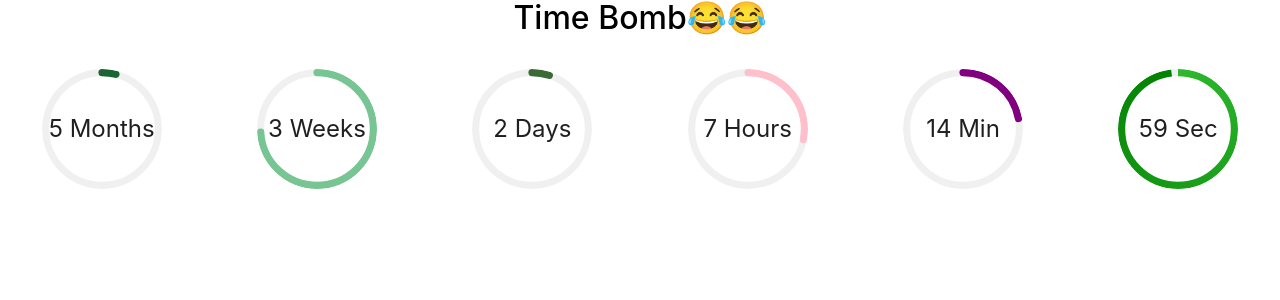
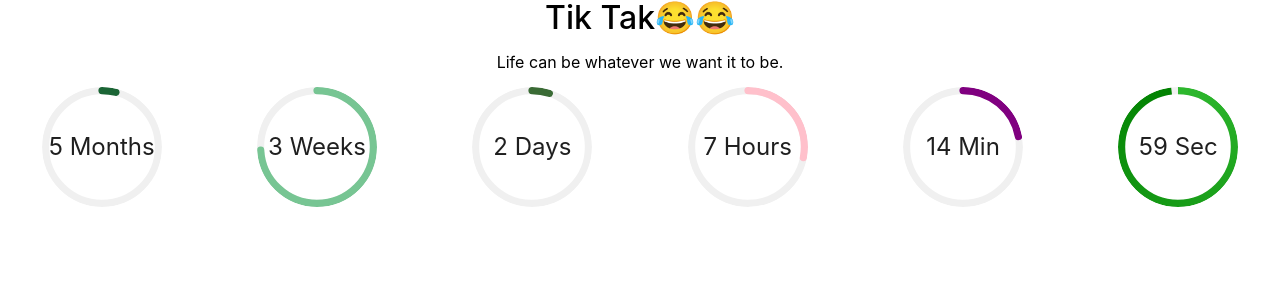
Before and after one commit to Skylahaustine/memisswanjiku, a React (Create React App) app: page / in a window 1280 px wide. Shown: the top 300 px of the page. Built offline with nearby package versions, Linux system fonts and the light colour scheme.

Commit message:
refactor naming

```diff
--- a/public/index.html
+++ b/public/index.html
@@ -2,7 +2,7 @@
 <html lang="en">
   <head>
     <meta charset="utf-8" />
-    <link rel="icon" href="%PUBLIC_URL%/favicon.ico" />
+    <link rel="icon" href="%PUBLIC_URL%/red.png" />
     <meta name="viewport" content="width=device-width, initial-scale=1" />
     <meta name="theme-color" content="#000000" />
     <meta
@@ -24,7 +24,7 @@
       work correctly both with client-side routing and a non-root public URL.
       Learn how to configure a non-root public URL by running `npm run build`.
     -->
-    <title>React App</title>
+    <title>Audith App</title>
   </head>
   <body>
     <noscript>You need to enable JavaScript to run this app.</noscript>
--- a/src/Timer.js
+++ b/src/Timer.js
@@ -1,6 +1,6 @@
 import React, { useState, useEffect } from "react";
 import { Col, Progress, Row } from "antd";
-import Picha from "./Components/Timer/Assets/Images/gra.jpg";
+
 
 const Timer = () => {
   const [timeRemaining, setTimeRemaining] = useState({
@@ -48,13 +48,6 @@ const Timer = () => {
       );
       const minutes = Math.floor((diff % (1000 * 60 * 60)) / (1000 * 60));
       const seconds = Math.floor((diff % (1000 * 60)) / 1000);
-      console.log("years", years);
-      console.log("months", months);
-      console.log("weeks", weeks);
-      console.log("days", days);
-      console.log("hours", hours);
-      console.log("minutes", minutes);
-      console.log("seconds", seconds);
 
       setTimeRemaining({
         years,
@@ -71,21 +64,19 @@ const Timer = () => {
   }, []);
   const style = {
     textAlign: "center",
-    //   , backgroundImage: `url(${Picha})`,
-    //   backgroundSize: 'cover',
   };
 
   return (
     <div style={style}>
-      <h1>Time Bomb😂😂</h1>
-
+      <h1>Tik Tak😂😂</h1>
+      Life can be whatever we want it to be.
       <Row justify={"center"} gutter={12}>
         {timeRemaining.years > 0 && (
           <Col lg={4} md={6} sm={12}>
             <div style={{ margin: "16px 0" }}>
               <Progress
                 type="circle"
-                percent={Math.round((timeRemaining.years * 100)/12 )}
+                percent={Math.round((timeRemaining.years * 100) / 12)}
                 format={() => `${timeRemaining.years} Years`}
               />
             </div>
@@ -98,7 +89,7 @@ const Timer = () => {
                 type="circle"
                 percent={timeRemaining.months}
                 format={() => `${timeRemaining.months} Months`}
-                strokeColor={ "#1b6535" }
+                strokeColor={"#1b6535"}
               />
             </div>
           </Col>
@@ -108,9 +99,9 @@ const Timer = () => {
             <div style={{ margin: "16px 0" }}>
               <Progress
                 type="circle"
-                percent={Math.round((timeRemaining.weeks * 100)/4 )}
+                percent={Math.round((timeRemaining.weeks * 100) / 4)}
                 format={() => `${timeRemaining.weeks} Weeks`}
-                strokeColor={ "#77c593" }
+                strokeColor={"#77c593"}
               />
             </div>
           </Col>
@@ -120,9 +111,9 @@ const Timer = () => {
             <div style={{ margin: "16px 0" }}>
               <Progress
                 type="circle"
-                percent={Math.round((timeRemaining.days * 100)/31 )}
+                percent={Math.round((timeRemaining.days * 100) / 31)}
                 format={() => `${timeRemaining.days} Days`}
-                strokeColor={ "#3a6b35" }
+                strokeColor={"#3a6b35"}
               />
             </div>
           </Col>
@@ -132,9 +123,9 @@ const Timer = () => {
             <div style={{ margin: "16px 0" }}>
               <Progress
                 type="circle"
-                percent={Math.round((timeRemaining.hours * 100)/24 )}
+                percent={Math.round((timeRemaining.hours * 100) / 24)}
                 format={() => `${timeRemaining.hours} Hours`}
-                strokeColor={ "pink" }
+                strokeColor={"pink"}
               />
             </div>
           </Col>
@@ -144,9 +135,9 @@ const Timer = () => {
             <div style={{ margin: "16px 0" }}>
               <Progress
                 type="circle"
-                percent={Math.round((timeRemaining.minutes * 100)/60 )}
+                percent={Math.round((timeRemaining.minutes * 100) / 60)}
                 format={() => `${timeRemaining.minutes} Min`}
-                strokeColor={ "purple" }
+                strokeColor={"purple"}
               />
             </div>
           </Col>
@@ -156,11 +147,10 @@ const Timer = () => {
           <div style={{ margin: "16px 0" }}>
             <Progress
               type="circle"
-              percent={ Math.round((timeRemaining.seconds * 100) / 60)}
+              percent={Math.round((timeRemaining.seconds * 100) / 60)}
               format={() => `${timeRemaining.seconds} Sec`}
-            //   strokeColor={{ "0%": "#108ee9", "100%": "#87d068" }}
+              //   strokeColor={{ "0%": "#108ee9", "100%": "#87d068" }}
               strokeColor={{ "0%": "#2eb82e", "100%": "green" }}
-
             />
           </div>
         </Col>
```
Also changed, not shown: public/manifest.json, public/red.png (added).
